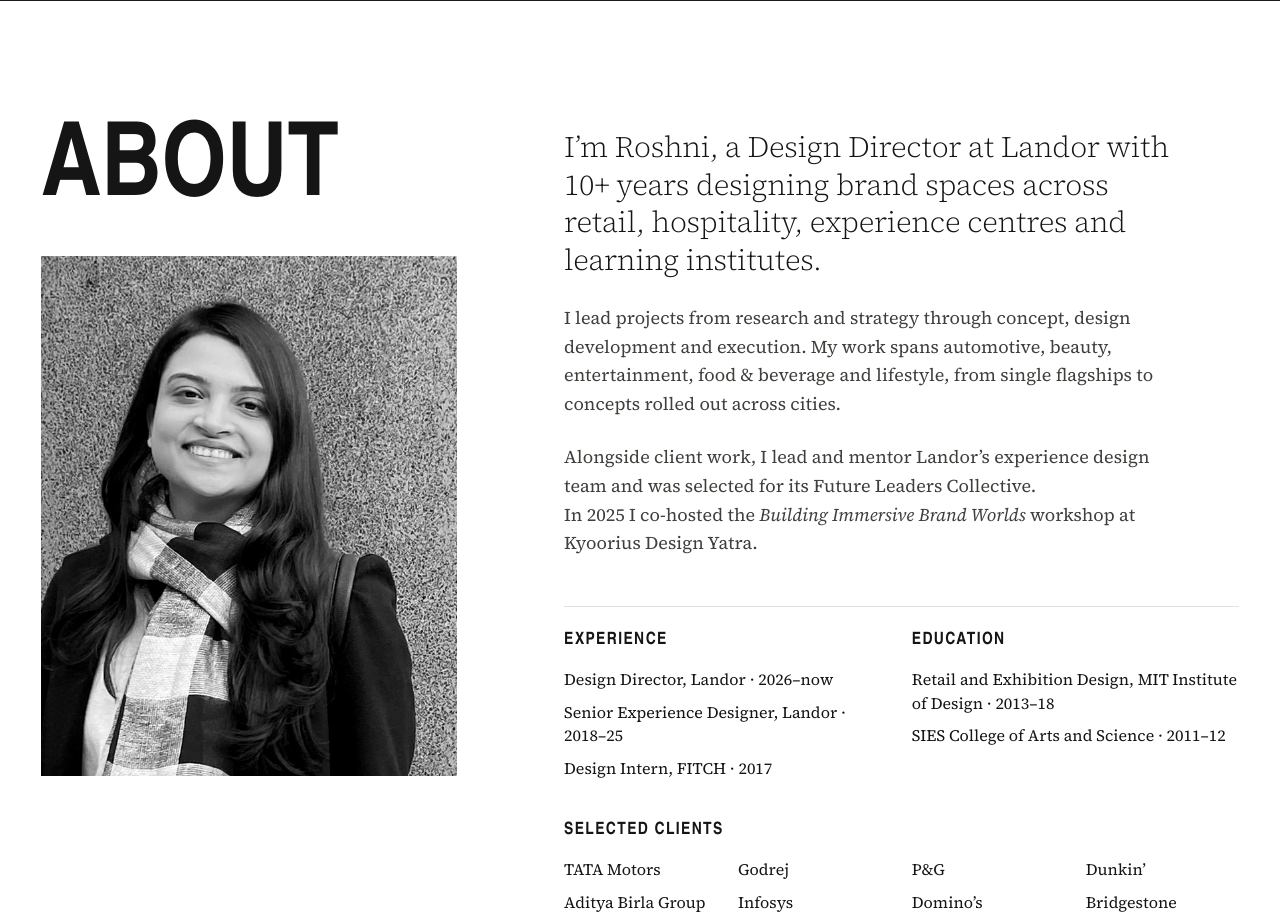
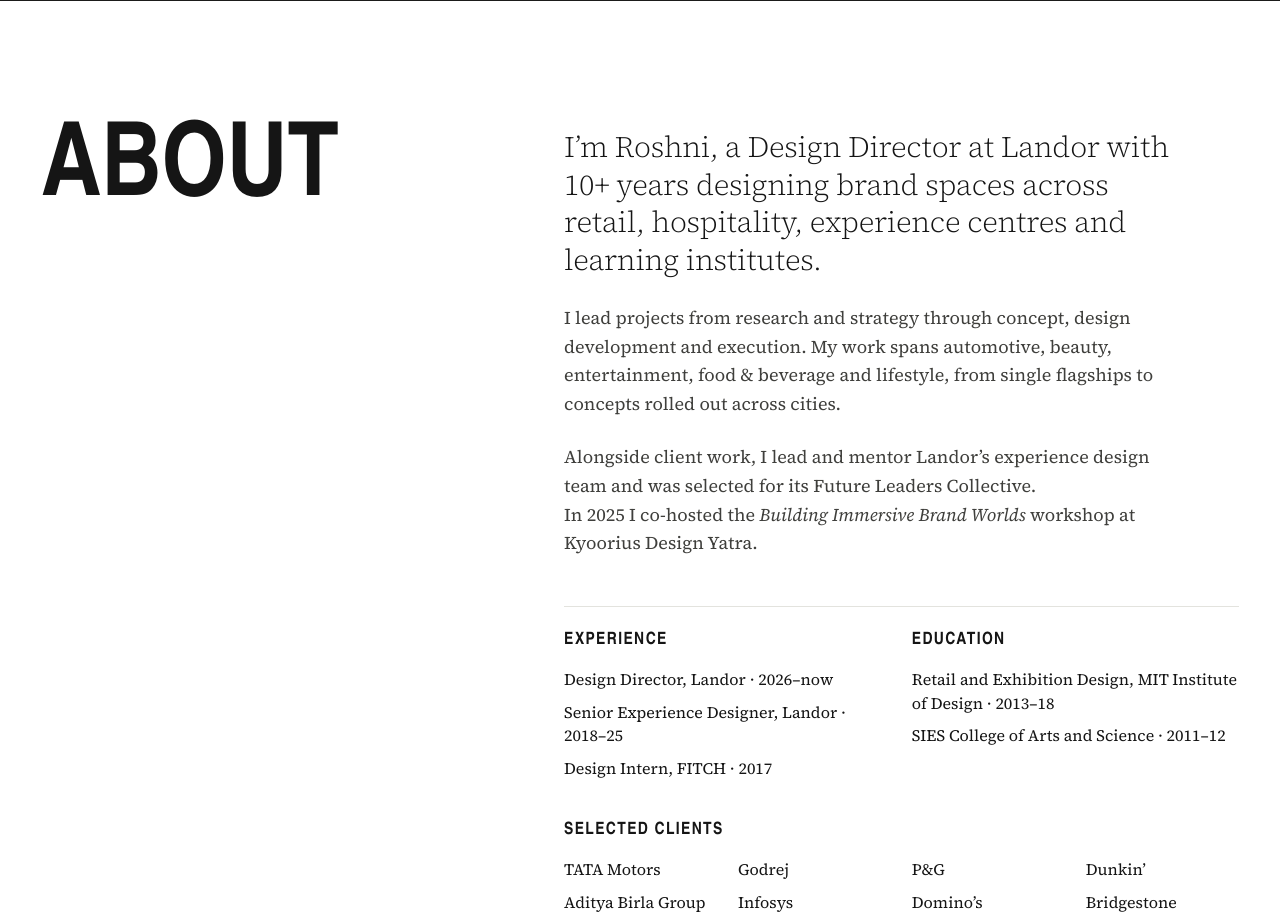
Before and after one commit to pilot2795/-roshnis-portfolio, a plain HTML site: page index.html in a window 1280 px wide. Shown: the part 3160-4082 px from the top of the page. Drawn offline with Linux system fonts and the light colour scheme; a web font is replaced by a local one.

Commit message:
About: remove portrait
Co-Authored-By: Claude Opus 5.5 <noreply@anthropic.com>
Claude-Session: https://claude.ai/code/session_01TvPUFYKEADTWzq9u8emBqb

```diff
--- a/css/styles.css
+++ b/css/styles.css
@@ -1707,7 +1707,3 @@ p, li, dd { text-wrap: pretty; }
 .lab-hero + .lab { padding-top: var(--section); }
 .lab-hero .project-hero__sub { max-width: 40ch; }
 @media (prefers-reduced-motion: reduce) { .lab-hero video { display: none; } .lab-hero { background: var(--night) url("../assets/img/lab-hero-poster.jpg") center / cover; } }
-
-/* About: portrait under the heading */
-.about__portrait { margin-top: clamp(1.5rem, 3vw, 2.5rem); max-width: 26rem; }
-.about__portrait img { width: 100%; aspect-ratio: 4 / 5; object-fit: cover; object-position: 50% 25%; }
--- a/index.html
+++ b/index.html
@@ -21,7 +21,7 @@
   <link rel="preconnect" href="https://fonts.googleapis.com">
   <link rel="preconnect" href="https://fonts.gstatic.com" crossorigin>
   <link rel="stylesheet" href="https://fonts.googleapis.com/css2?family=Sofia+Sans+Extra+Condensed:wght@500..900&family=Source+Serif+4:ital,opsz,wght@0,8..60,300..700;1,8..60,300..700&display=swap">
-  <link rel="stylesheet" href="css/styles.css?v=20261115y">
+  <link rel="stylesheet" href="css/styles.css?v=20261115x">
   <script>document.documentElement.classList.add('js');if('scrollRestoration' in history)history.scrollRestoration='manual';</script>
   <script src="js/main.js?v=20261114" defer></script>
 </head>
@@ -181,10 +181,7 @@
     </section>
 
     <section class="about" id="about" aria-labelledby="about-title">
-      <div class="about__aside">
-        <h2 class="section-title" id="about-title">About</h2>
-        <figure class="about__portrait"><img src="assets/img/roshni-portrait.jpg" width="626" height="912" alt="Portrait of Roshni Ramesh." loading="lazy" decoding="async"></figure>
-      </div>
+      <h2 class="section-title" id="about-title">About</h2>
       <div class="about__body">
         <p class="lead">I’m Roshni, a Design Director at Landor with 10+ years designing brand spaces across retail, hospitality, experience centres and learning institutes.</p>
         <p>I lead projects from research and strategy through concept, design development and execution. My work spans automotive, beauty, entertainment, food &amp; beverage and lifestyle, from single flagships to concepts rolled out across cities.</p>
```
Also changed, not shown: ai-experiments.html (+1 -1 lines), naturals.html (+1 -1 lines), snapshots.html (+1 -1 lines), tata-cliq-palette.html (+1 -1 lines), tata-ev.html (+1 -1 lines), zee5-loft.html (+1 -1 lines), assets/img/roshni-portrait.jpg (deleted).
